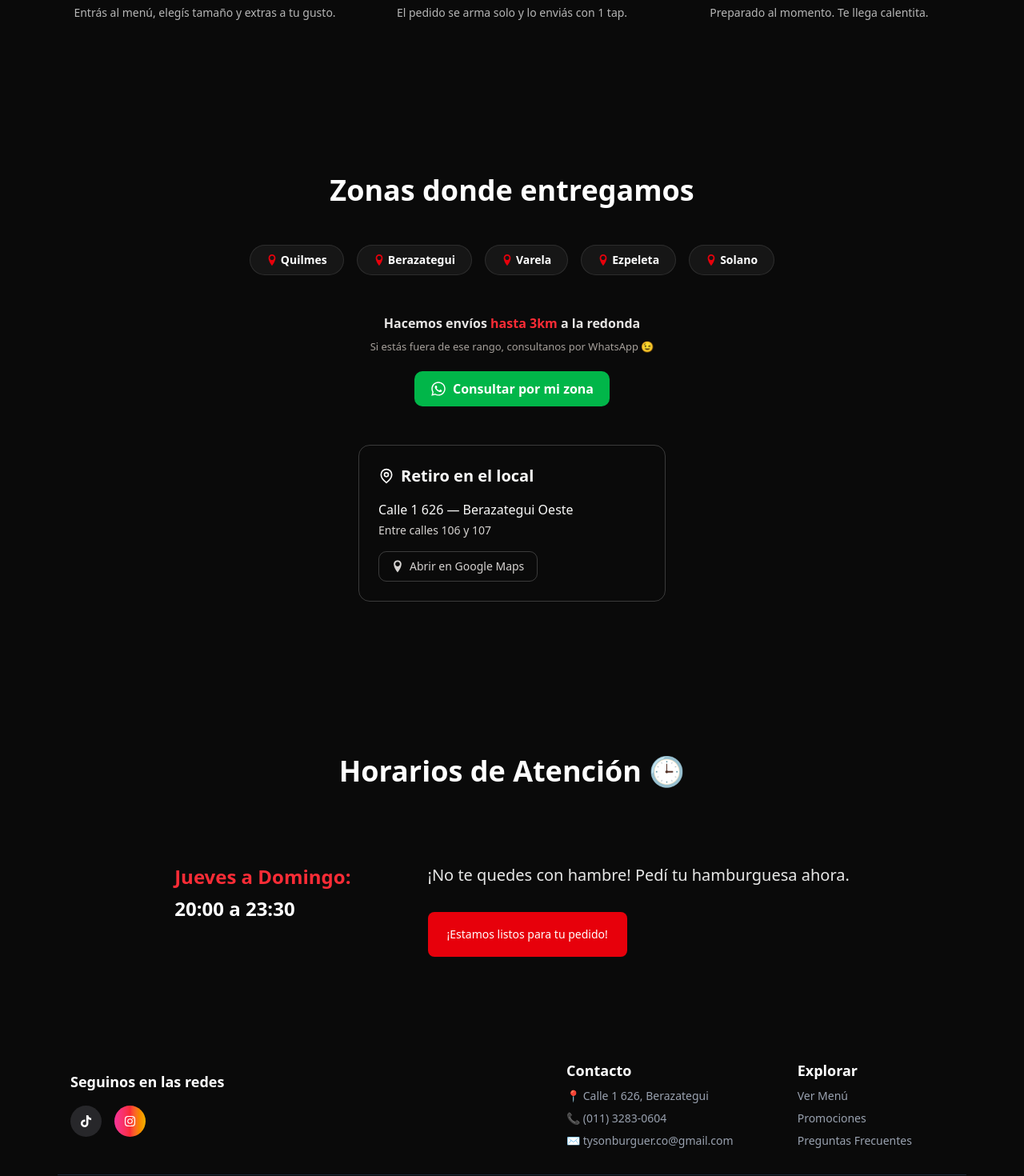
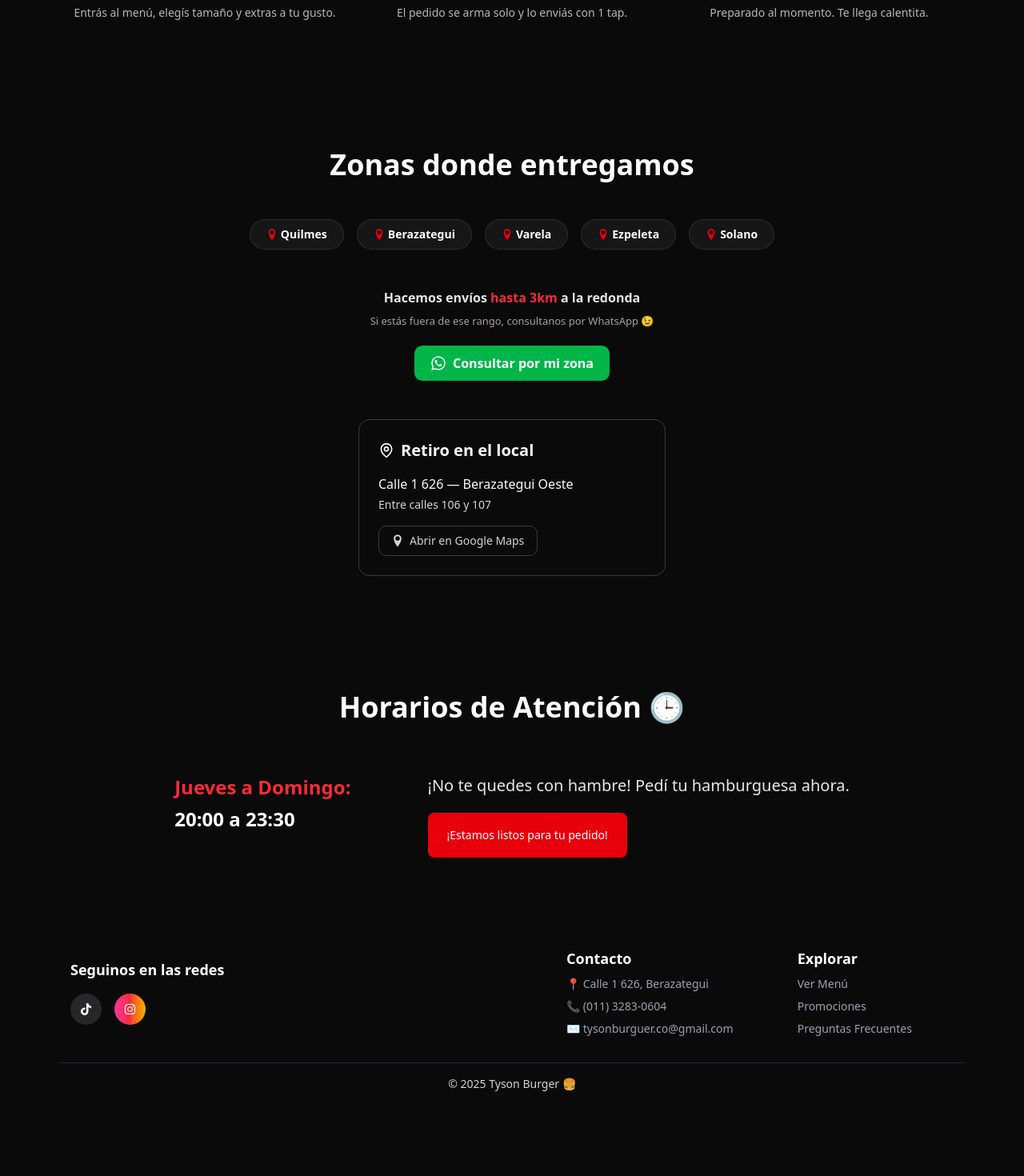
Before and after one commit to SebaPerez90/tyson-burger, a Next.js app: page / in a window 1280 px wide. Shown: the part 980-2450 px from the top of the page at 80% size. After the commit the page ends 2377 px from the top, so only its background shows below. Built offline with nearby package versions, Linux system fonts and the light colour scheme.

Commit message:
menu updates

```diff
--- a/src/components/landing/DeliveryZones.tsx
+++ b/src/components/landing/DeliveryZones.tsx
@@ -20,7 +20,7 @@ export default function DeliveryAndPickup() {
   const whatsappLink = `https://wa.me/5491132830604?text=${whatsappMessage}`; // reemplazá con tu número
 
   return (
-    <section className="max-w-[1200px] mx-auto py-24 px-4 space-y-12">
+    <section className="max-w-[1200px] mx-auto py-16 px-4 space-y-12">
       {/* Título */}
       <h2 className="text-4xl font-extrabold text-center text-background">
         Zonas donde entregamos
--- a/src/components/landing/WorkSchedules.tsx
+++ b/src/components/landing/WorkSchedules.tsx
@@ -5,8 +5,8 @@ const horariosTrabajo = [{ dia: "Jueves a Domingo", hora: "20:00 a 23:30" }];
 
 const Horarios = () => {
   return (
-    <section className="max-w-[1200px] mx-auto py-24 px-4 bg-inherit rounded-lg">
-      <h2 className="text-4xl font-extrabold text-center mb-24 text-white">
+    <section className="max-w-[1200px] mx-auto py-20 px-4 bg-inherit rounded-lg">
+      <h2 className="text-4xl font-extrabold text-center mb-16 text-white">
         Horarios de Atención 🕒
       </h2>
 
@@ -22,7 +22,7 @@ const Horarios = () => {
         </div>
 
         {/* CTA */}
-        <div className="flex flex-col items-center md:items-start justify-center gap-4 text-center md:text-left">
+        <div className="flex flex-col items-center md:items-start justify-center gap-1 text-center md:text-left">
           <p className="text-white/90 text-lg md:text-xl font-medium mb-4">
             ¡No te quedes con hambre! Pedí tu hamburguesa ahora.
           </p>
```
